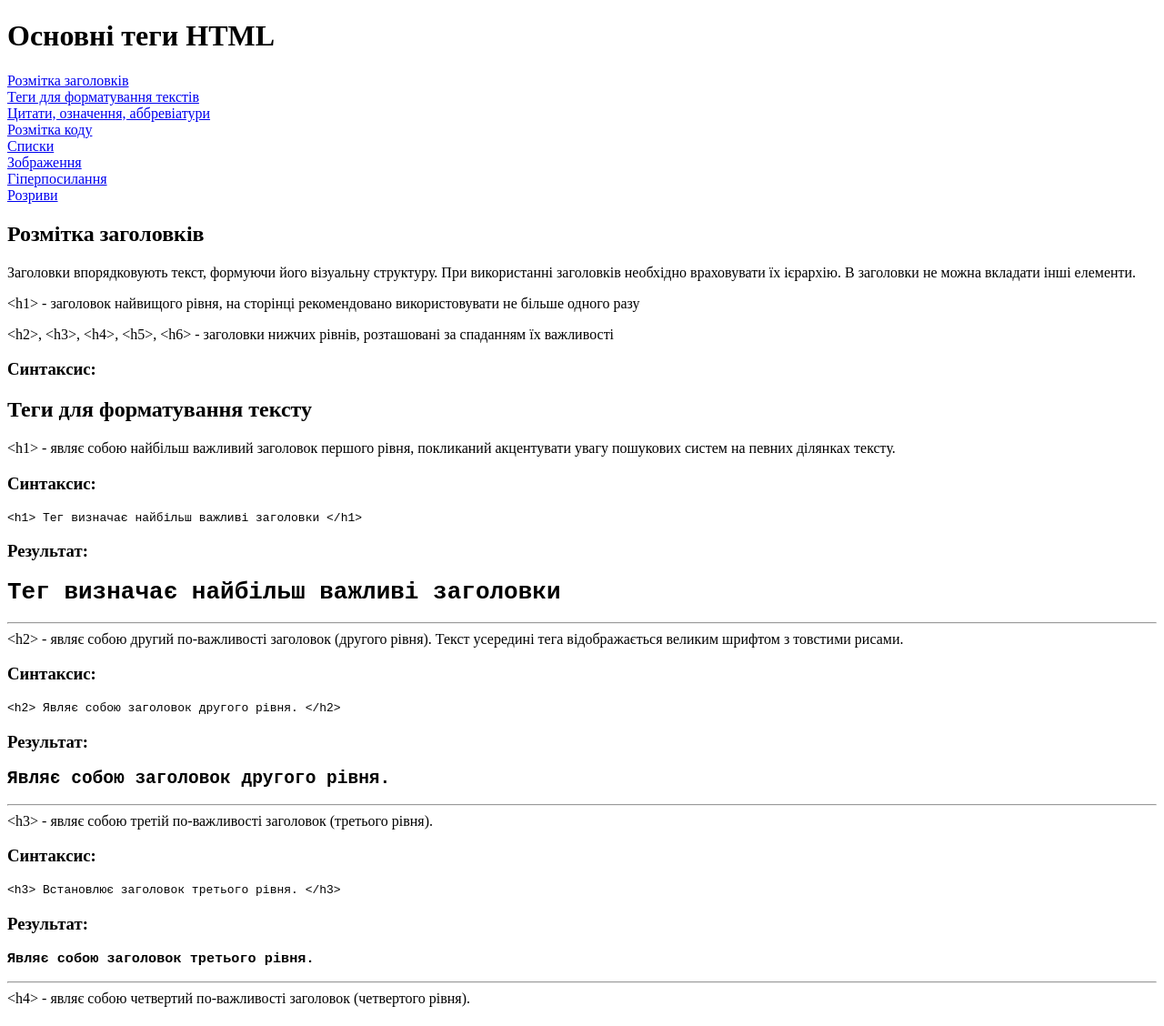
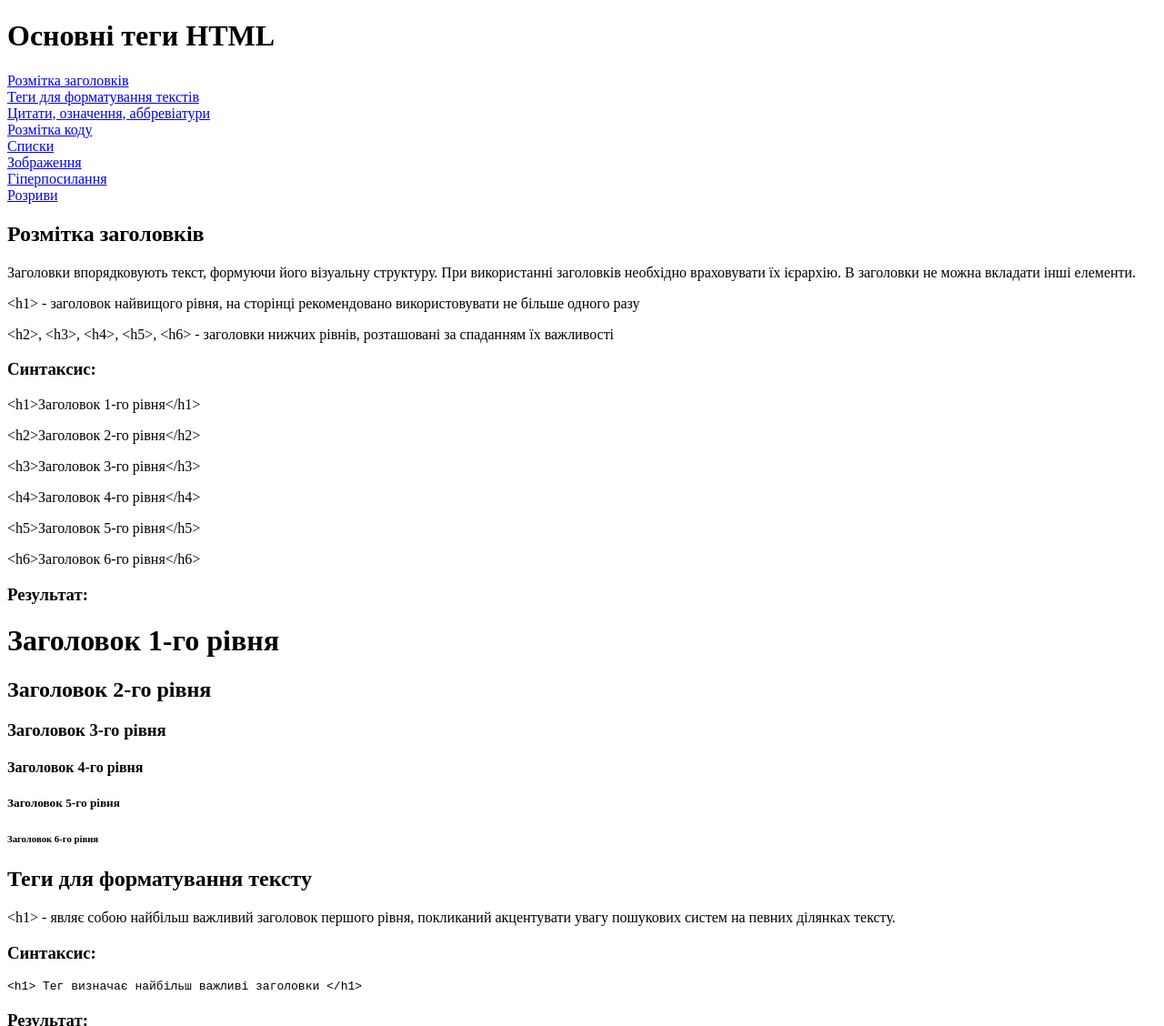
Before and after one commit to Anastasiie/web-lessons, a plain HTML site: page 02/index.html in a window 1280 px wide. Shown: the top 1128 px of the page at 91% size. Drawn offline with Linux system fonts and the light colour scheme.

```diff
--- a/02/index.html
+++ b/02/index.html
@@ -25,7 +25,20 @@
         <p>&lt;h2&gt;, &lt;h3&gt;, &lt;h4&gt;, &lt;h5&gt;, &lt;h6&gt; - заголовки нижчих рівнів, розташовані за спаданням їх важливості</p>
 
         <h3>Синтаксис:</h3>
+        <p >&lt;h1&gt;Заголовок 1-го рівня&lt;/h1&gt;</p>
+        <p >&lt;h2&gt;Заголовок 2-го рівня&lt;/h2&gt;</p>
+        <p >&lt;h3&gt;Заголовок 3-го рівня&lt;/h3&gt;</p>
+        <p >&lt;h4&gt;Заголовок 4-го рівня&lt;/h4&gt;</p>
+        <p >&lt;h5&gt;Заголовок 5-го рівня&lt;/h5&gt;</p>
+        <p >&lt;h6&gt;Заголовок 6-го рівня&lt;/h6&gt;</p>
 
+        <h3>Результат:</h3>
+        <h1>Заголовок 1-го рівня </h1>
+        <h2>Заголовок 2-го рівня</h2>
+        <h3>Заголовок 3-го рівня</h3>
+        <h4>Заголовок 4-го рівня</h4>
+        <h5>Заголовок 5-го рівня</h5>
+        <h6>Заголовок 6-го рівня</h6>
         <!--...</p>
         <p>...</p>
         <p id="p3">...</p>
@@ -43,7 +56,7 @@
             &lt;h1&gt; - являє собою найбільш важливий заголовок першого рівня, покликаний акцентувати увагу пошукових систем на певних ділянках тексту.
             <h3>Синтаксис: </h3>
             <code>
-                <p>&lt;h1&gt; Тег визначає найбільш важливі заголовки &lt;/h1&gt;</p>
+                <p >&lt;h1&gt; Тег визначає найбільш важливі заголовки &lt;/h1&gt;</p>
             </code>
             <h3>Результат: </h3>
             <code>
```
